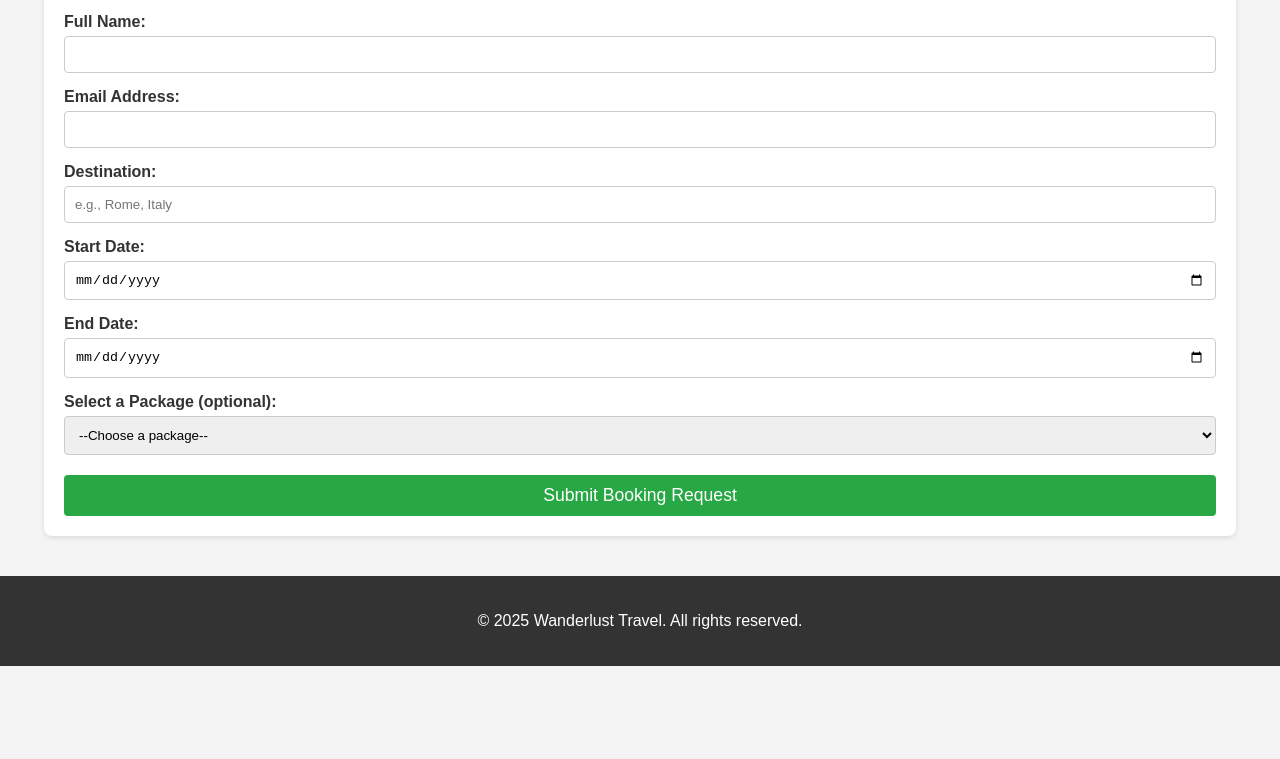
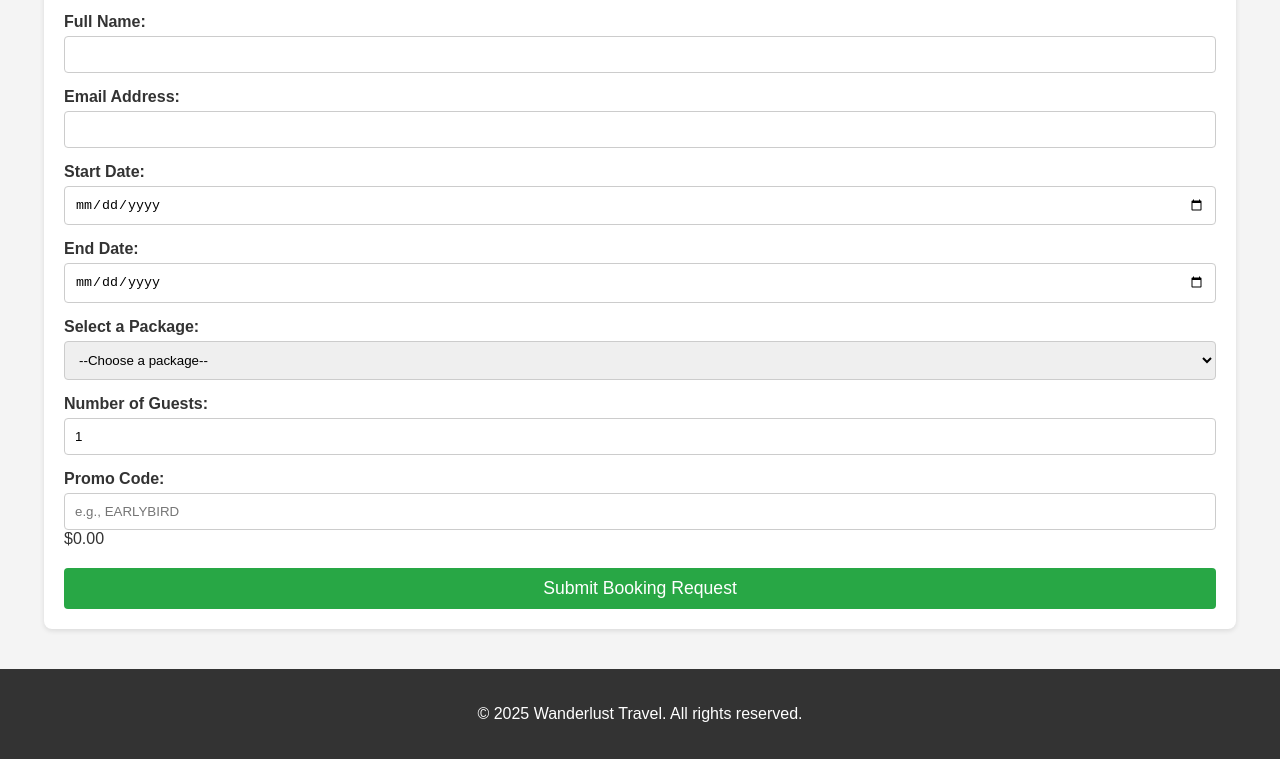
Before and after one commit to Beastly713/UCS542-A2, a plain HTML site: page booking.html in a window 1280 px wide. Shown: the part 182-941 px from the top of the page. Before the commit the page ends 848 px from the top, so only its background shows below. Drawn offline with Linux system fonts and the light colour scheme.

Commit message:
feat: Add price estimator fields to booking form

```diff
--- a/booking.html
+++ b/booking.html
@@ -6,7 +6,7 @@
     <title>Book Your Trip - Wanderlust Travel</title>
     <link rel="stylesheet" href="style.css">
 </head>
-<body>
+<body id="booking-page">
 
     <nav>
         <ul>
@@ -23,14 +23,13 @@
             <h1>Book Your Dream Vacation</h1>
             <p>Fill out the form below to start your booking process.</p>
 
-            <form class="booking-form" action="#"> <label for="name">Full Name:</label>
+            <form class="booking-form" action="#">
+
+                <label for="name">Full Name:</label>
                 <input type="text" id="name" name="user_name" required>
 
                 <label for="email">Email Address:</label>
                 <input type="email" id="email" name="user_email" required>
-
-                <label for="destination">Destination:</label>
-                <input type="text" id="destination" name="user_destination" placeholder="e.g., Rome, Italy">
 
                 <label for="start-date">Start Date:</label>
                 <input type="date" id="start-date" name="start_date" required>
@@ -38,8 +37,8 @@
                 <label for="end-date">End Date:</label>
                 <input type="date" id="end-date" name="end_date" required>
 
-                <label for="package">Select a Package (optional):</label>
-                <select id="package" name="user_package">
+                <label for="package">Select a Package:</label>
+                <select id="package" name="user_package" required>
                     <option value="">--Choose a package--</option>
                     <option value="beach">Beach Paradise (Maldives)</option>
                     <option value="mountain">Mountain Trek (Nepal)</option>
@@ -47,7 +46,15 @@
                     <option value="city">City Explorer (Tokyo)</option>
                 </select>
 
-                <button type="submit">Submit Booking Request</button>
+                <label for="guests">Number of Guests:</label>
+                <input type="number" id="guests" name="user_guests" value="1" min="1" required>
+
+                <label for="promo">Promo Code:</label>
+                <input type="text" id="promo" name="user_promo" placeholder="e.g., EARLYBIRD">
+
+                <div id="estimated-total">$0.00</div>
+
+                <button type="submit" id="submit-btn">Submit Booking Request</button>
             </form>
         </div>
     </main>
@@ -56,5 +63,6 @@
         <p>&copy; 2025 Wanderlust Travel. All rights reserved.</p>
     </footer>
 
+    <script src="main.js"></script>
 </body>
 </html>
```
